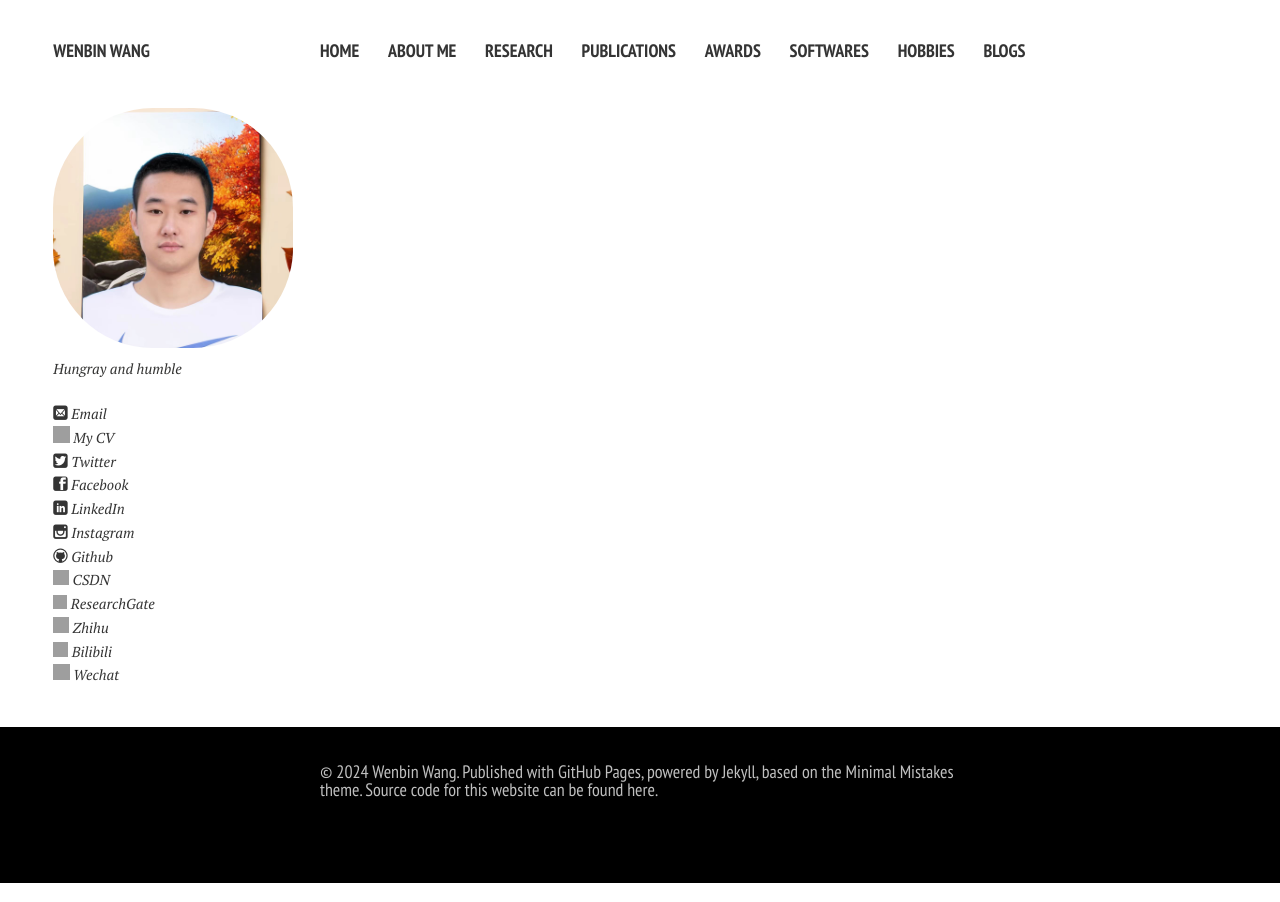
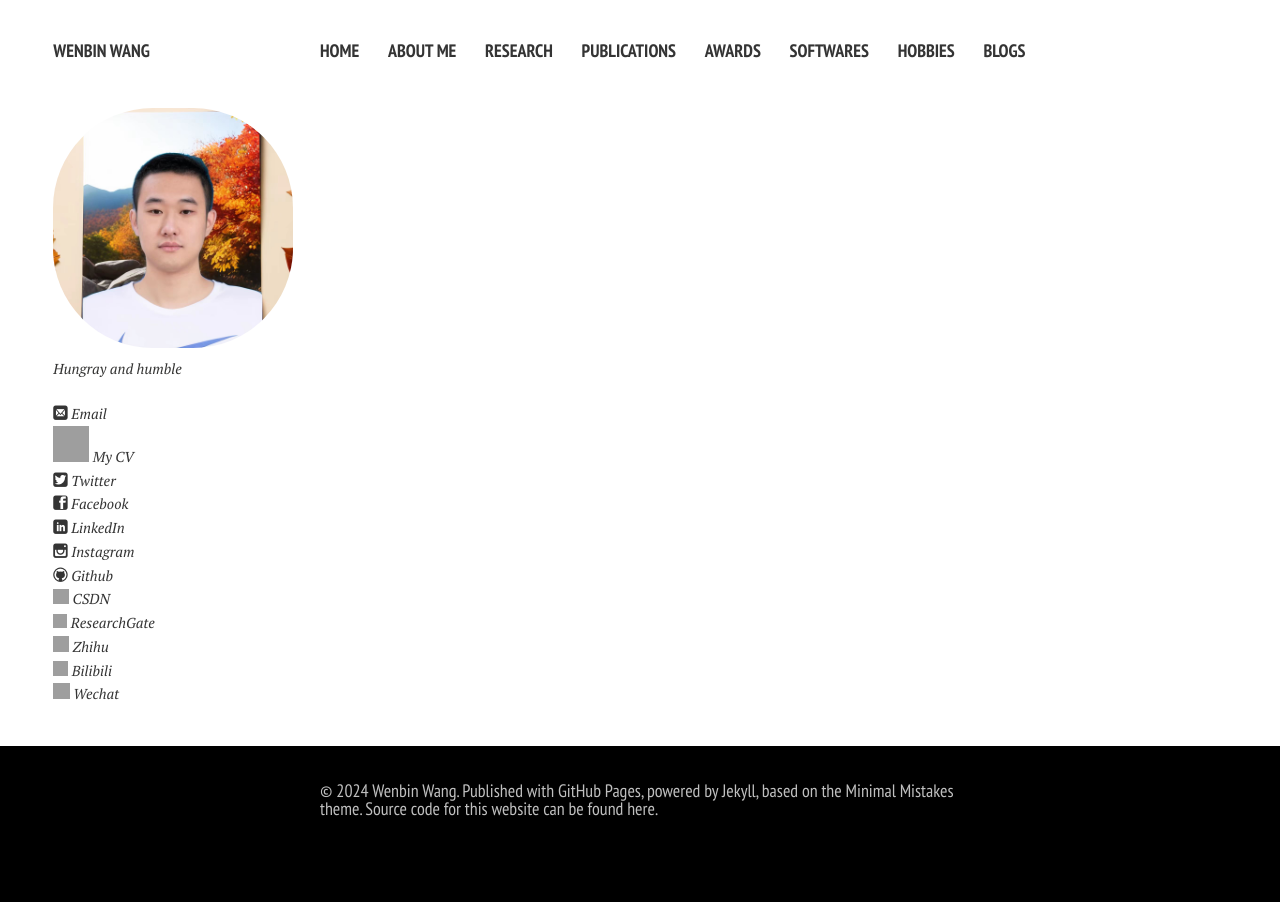
Before and after one commit to LuminaryAlexander/LuminaryAlexander.github.io, a Jekyll site: the page built from awards/test.md, in a window 1280 px wide. Built offline with Jekyll 4.4.1, drawn with Linux system fonts in a browser that asks for light colours; nearby versions of some CDN libraries; our own code applies the rules of GitHub Pages for plain Markdown files; comment, search, counter and statistics services are not loaded; a style sheet for code colours, icons or effects is not loaded; grey boxes are pictures that could not be loaded.

Commit message:
Update author-bio.html

```diff
--- a/_includes/author-bio.html
+++ b/_includes/author-bio.html
@@ -6,7 +6,7 @@
 
 {% if site.owner.email %}<p style="text-indent:0;margin-top:1.5em;"><a href="mailto:{{ site.owner.email }}" target="_blank"><i class="icon-mail"></i> Email</a></p>{% endif %}
 
-{% if site.owner.cv %}<p style="text-indent:0;"><a href="{{ site.owner.cv }}"><img src="https://caihanlin.com/images/logo/icons8-cv-100.png" width="16.5" height="16.5"></i> My CV</a></p>{% endif %}
+{% if site.owner.cv %}<p style="text-indent:0;"><a href="{{ site.owner.cv }}"><img src="https://caihanlin.com/images/logo/icons8-cv-100.png" width="36" height="36"></i> My CV</a></p>{% endif %}
 
 {% if site.owner.twitter %}<p style="text-indent:0;"><a href="https://twitter.com/{{ site.owner.twitter }}"><i class="icon-twitter"></i> Twitter</a></p>{% endif %}
 
```
